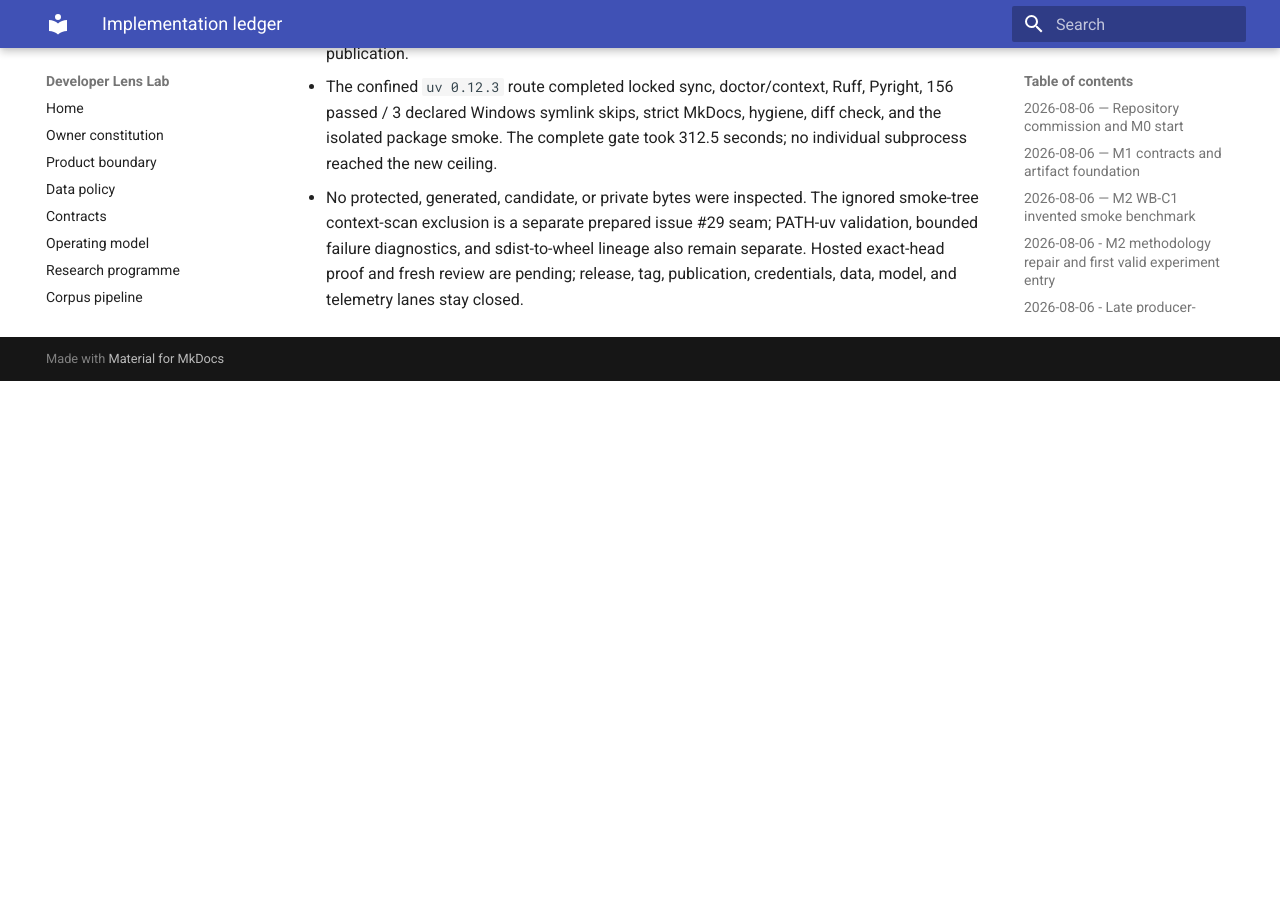
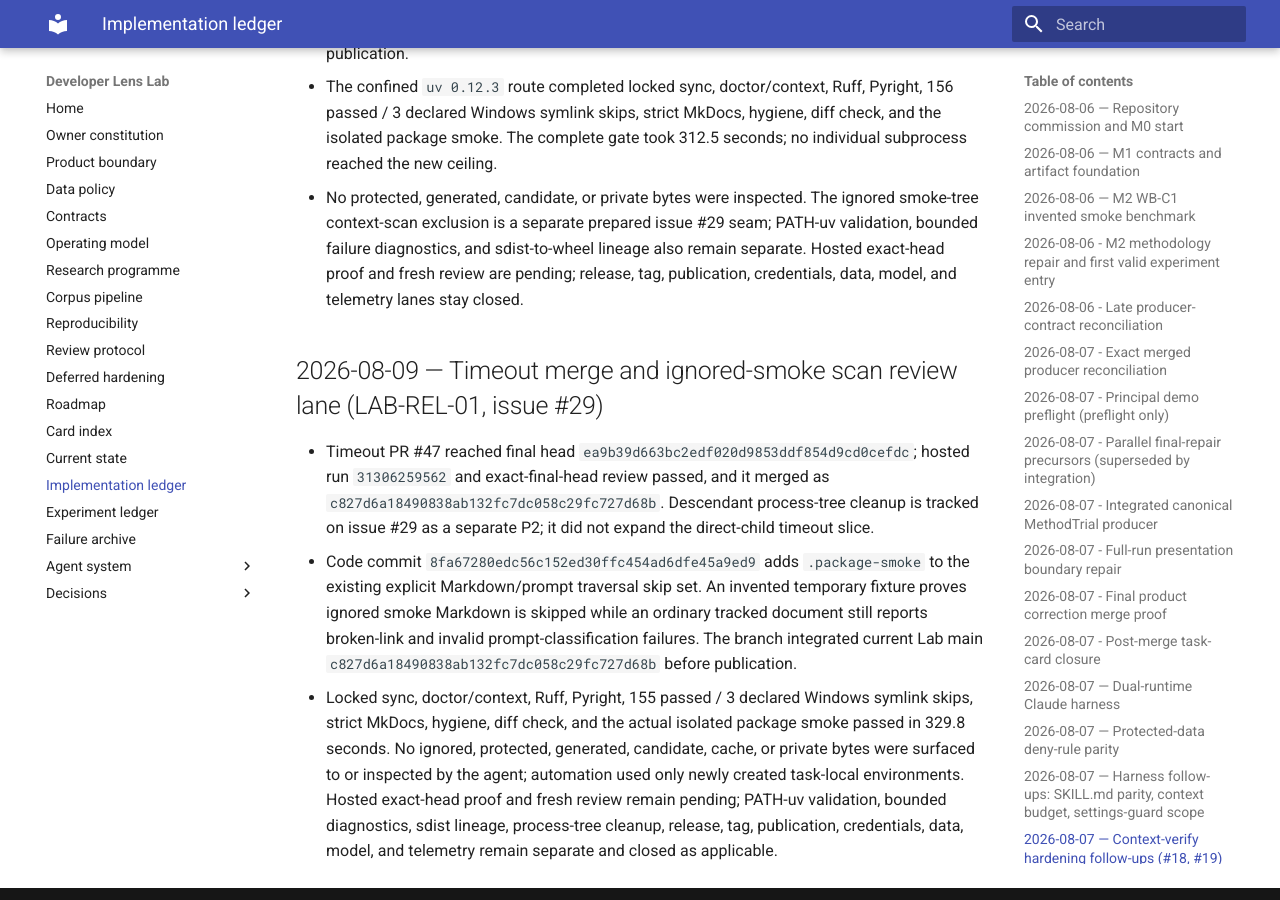
Before and after one commit to Chris0Jeky/developer-lens-lab, an MkDocs documentation site: the page built from docs/IMPLEMENTATION_LEDGER.md, in a window 1280 px wide and 900 px high, scrolled down 24485 px. Built offline with MkDocs 1.6.1 and Material for MkDocs 9.7.7, drawn with Linux system fonts in a browser that asks for light colours; before the commit the page ends 24866 px from its top, so only the background shows below that.

Commit message:
Record smoke scan proof

```diff
--- a/docs/IMPLEMENTATION_LEDGER.md
+++ b/docs/IMPLEMENTATION_LEDGER.md
@@ -804,3 +804,22 @@ Append milestone evidence. Live GitHub facts are snapshots and must be refreshed
   diagnostics, and sdist-to-wheel lineage also remain separate. Hosted exact-head proof and fresh
   review are pending; release, tag, publication, credentials, data, model, and telemetry lanes stay
   closed.
+
+## 2026-08-09 — Timeout merge and ignored-smoke scan review lane (LAB-REL-01, issue #29)
+
+- Timeout PR #47 reached final head `ea9b39d663bc2edf020d9853ddf854d9cd0cefdc`; hosted run
+  `31306259562` and exact-final-head review passed, and it merged as
+  `c827d6a18490838ab132fc7dc058c29fc727d68b`. Descendant process-tree cleanup is tracked on issue
+  #29 as a separate P2; it did not expand the direct-child timeout slice.
+- Code commit `8fa67280edc56c152ed30ffc454ad6dfe45a9ed9` adds `.package-smoke` to the existing
+  explicit Markdown/prompt traversal skip set. An invented temporary fixture proves ignored smoke
+  Markdown is skipped while an ordinary tracked document still reports broken-link and invalid
+  prompt-classification failures. The branch integrated current Lab main
+  `c827d6a18490838ab132fc7dc058c29fc727d68b` before publication.
+- Locked sync, doctor/context, Ruff, Pyright, 155 passed / 3 declared Windows symlink skips, strict
+  MkDocs, hygiene, diff check, and the actual isolated package smoke passed in 329.8 seconds. No
+  ignored, protected, generated, candidate, cache, or private bytes were surfaced to or inspected
+  by the agent; automation used only newly created task-local environments. Hosted exact-head proof
+  and fresh review remain pending; PATH-uv validation, bounded diagnostics, sdist lineage,
+  process-tree cleanup, release, tag, publication, credentials, data, model, and telemetry remain
+  separate and closed as applicable.
--- a/docs/agent-system/FRICTION_LOG.md
+++ b/docs/agent-system/FRICTION_LOG.md
@@ -77,8 +77,9 @@ Rules that bind entries:
   bootstrap-path assumption failed before execution), 2026-08-09 (the package-smoke final gate
   first found its dev environment unsynced, then used the same module route for a locked sync),
   2026-08-09 (the release-evidence state worktree reused that reviewed Python 3.12 environment),
-  and 2026-08-09 (the package-timeout worktree used the existing interpreter route for focused
-  checks while leaving the unavailable locked `uv` gate for coordinator proof).
+  2026-08-09 (the package-timeout worktree used the existing interpreter route for focused checks
+  while leaving the unavailable locked `uv` gate for coordinator proof), and 2026-08-09 (the
+  ignored-smoke-scan worktree reused the confined bootstrap for its full gate and package smoke).
 - **task:** lab issues #29 (release wave) and #5 (dependency triage), which both depend on a
   runnable locked environment.
 - **promotion:** Promoted to canon prose in [MAINTENANCE_PROTOCOL.md](MAINTENANCE_PROTOCOL.md),
@@ -121,6 +122,13 @@ had no `pip` or `uv` module. `ensurepip` plus the pinned `uv>=0.12.2,<0.13` cons
 full declared gate. `uv` warned that the bootstrap `VIRTUAL_ENV` differed from the task-local project
 environment and correctly ignored it. This successful confined route is the existing promoted
 workaround; no global install, lockfile change, or private/generated-byte inspection occurred.
+
+_Note 2026-08-09 (ignored-smoke scan):_ The eleventh isolated worktree again lacked a directly
+resolvable `uv` and Pyright for the builder's first focused proof. The coordinator reused the
+confined `uv 0.12.3` bootstrap, created a task-local locked environment, and completed the full gate
+plus actual package smoke. The same harmless bootstrap-versus-project `VIRTUAL_ENV` warning was
+reported and ignored by `uv`; no global install, lockfile change, or ignored/protected-byte
+inspection occurred. The promoted maintenance-protocol route remains the cheapest truthful layer.
 
 ### FR-002 — a stale "tooling-blocked" claim outlived the proof that removed it
 
```
Also changed, not shown: other parts of docs/agent-system/FRICTION_LOG.md (+1 -1 lines), docs/CURRENT_STATE.md (+15 -12 lines).
